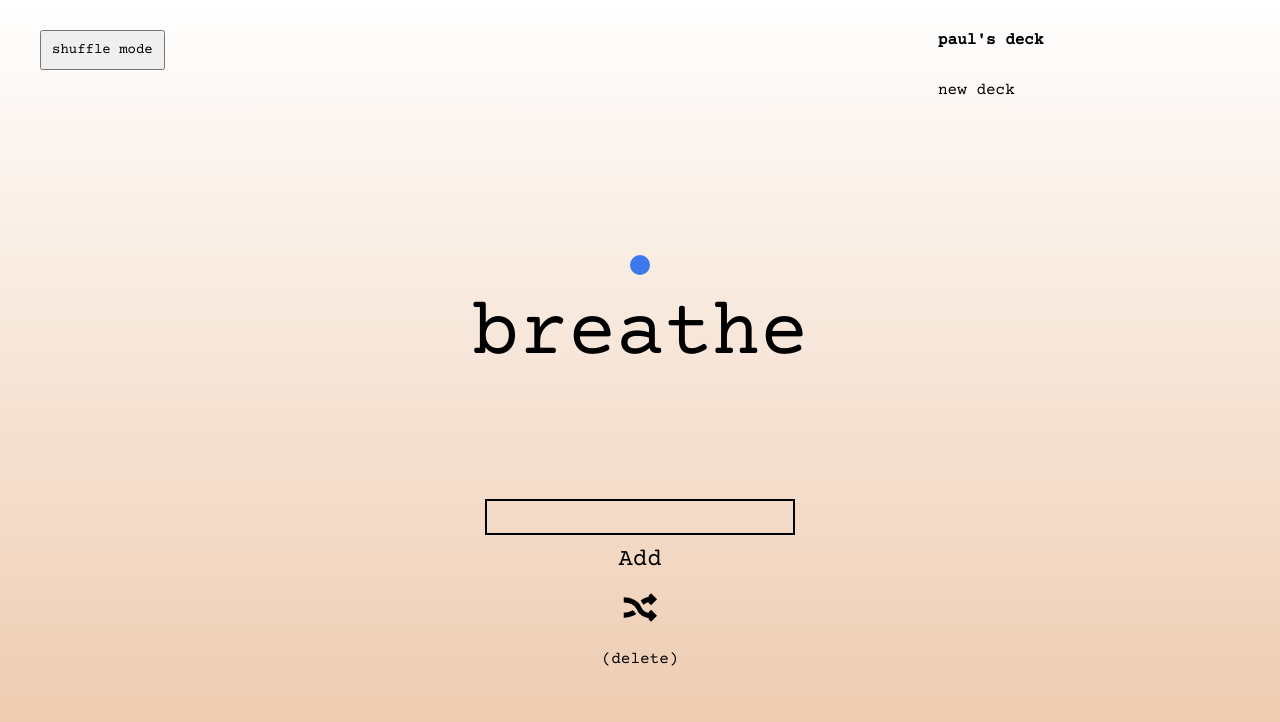
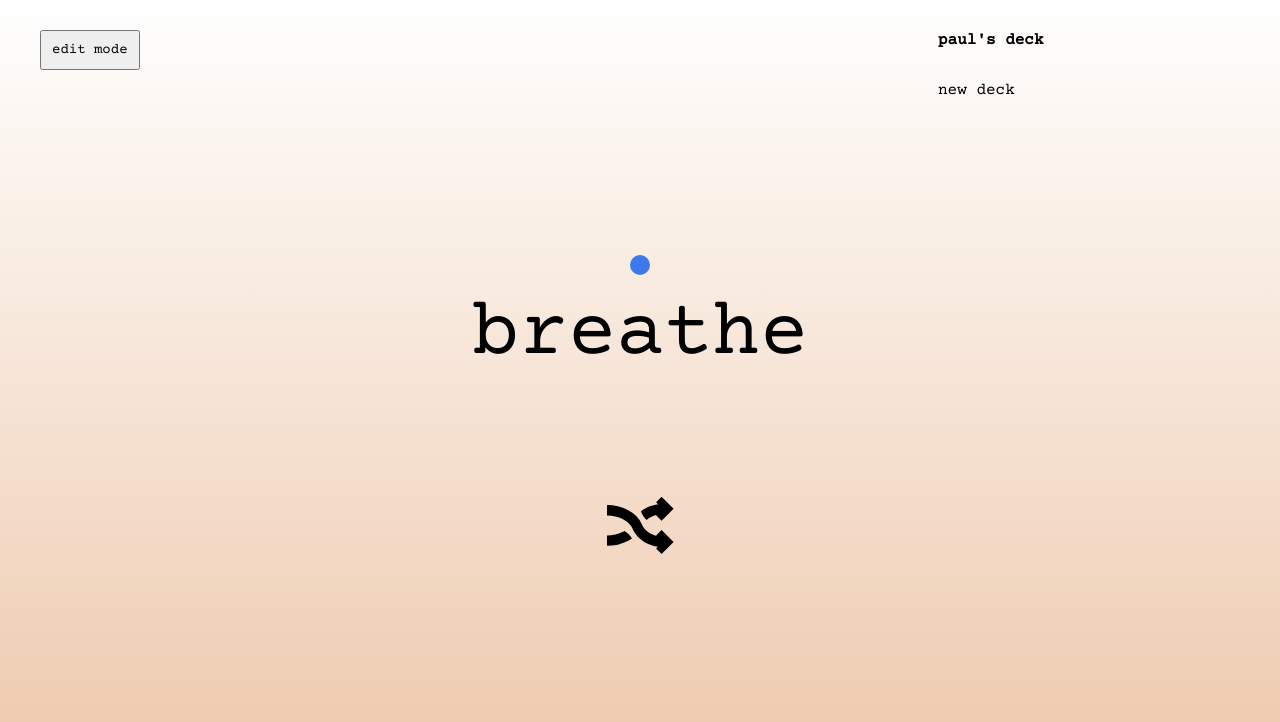
Before and after one commit to wavinginspace/obliques, a plain HTML site: page index.html in a window 1280 px wide. Both pictures are taken after a click on the button "shuffle mode". Drawn offline with nearby package versions, Linux system fonts and the light colour scheme.

Commit message:
completed shuffle/edit button

```diff
--- a/index.html
+++ b/index.html
@@ -47,7 +47,7 @@
   </div>
     <!-- <button class="addbutton">Breathe!</button> -->
   </footer>
-  <input class="removebutton" type="submit" value="(delete)">
+  <input id='deletebutton' class="removebutton" type="submit" value="(delete)">
 
 </div>
 
--- a/pages.js
+++ b/pages.js
@@ -164,6 +164,8 @@ document.addEventListener('keydown', function(e) {
 
 // add and delete button functions
 
+const deleteTag = document.getElementById('deletebutton');
+const inputTag = document.getElementById('inputbox');
 const submitButton = document.querySelector('.submitbutton');
 const removebutton = document.querySelector('.removebutton');
 const newdeckcount = document.getElementById('newdeckcount');
@@ -252,7 +254,7 @@ document.addEventListener('keydown', function(e) {
 
 const newDeckButton = document.getElementById('newdeck');
 const paulDeckButton = document.querySelector('#pauldeckbutton');
-let shuffleButton = document.querySelector('.shuffle');
+const shuffleButton = document.querySelector('.shuffle');
 
 //returns to default starter deck
 paulDeckButton.addEventListener('click', function() {
@@ -275,9 +277,18 @@ newDeckButton.addEventListener('click', function() {
 });
 
 shuffleButton.addEventListener('click', function() {
-  console.log('test');
-  nextTag.style.display = 'none';
-  prevTag.style.display = 'none';
+  nextTag.classList.toggle('hidden');
+  prevTag.classList.toggle('hidden');
+  submitButton.classList.toggle('hidden');
+  inputTag.classList.toggle('hidden');
+  deleteTag.classList.toggle('hidden');
+  randomTag.classList.toggle('bigger');
+
+  if (nextTag.classList.contains('hidden')) {
+    shuffleButton.innerText = 'edit mode';
+  } else {
+    shuffleButton.innerText = 'shuffle mode';
+  }
 });
 
 
--- a/style.css
+++ b/style.css
@@ -137,6 +137,18 @@ button {
 	text-align: center;
 }
 
+.hidden {
+	display: none;
+}
+
+.random {
+	transition: all .5s ease;
+}
+
+.bigger {
+	transform: scale(2);
+}
+
 .removebutton {
 	text-align: center;
 	position: relative;
@@ -147,7 +159,7 @@ button {
 	font-size: 16px;
 	cursor: pointer;
 	border-radius: 15%;
-	transition: background-color .5s ease-in;
+	transition: all .5s ease;
 	left: 50%;
 	bottom: 15px;
 	margin-top: 30px;
@@ -173,10 +185,10 @@ button {
 	word-wrap: nowrap;
 }
 
-  .deckbutton {
+.deckbutton {
 	font-family: 'Courier Prime', monospace;
 	font-size: 16px;
-  position: relative;
+	position: relative;
 	display: inline-block;
 	margin-right: 80px;
 	margin-bottom: 10px;
```
